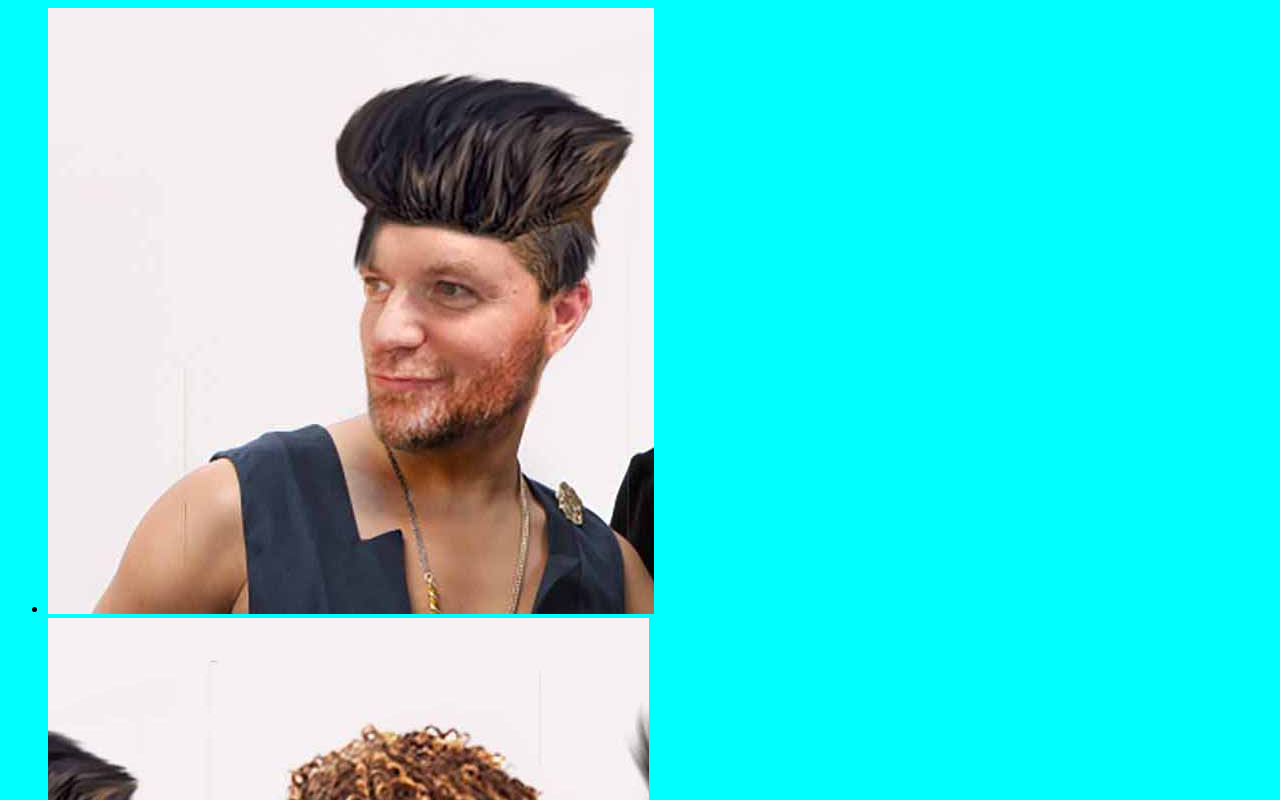
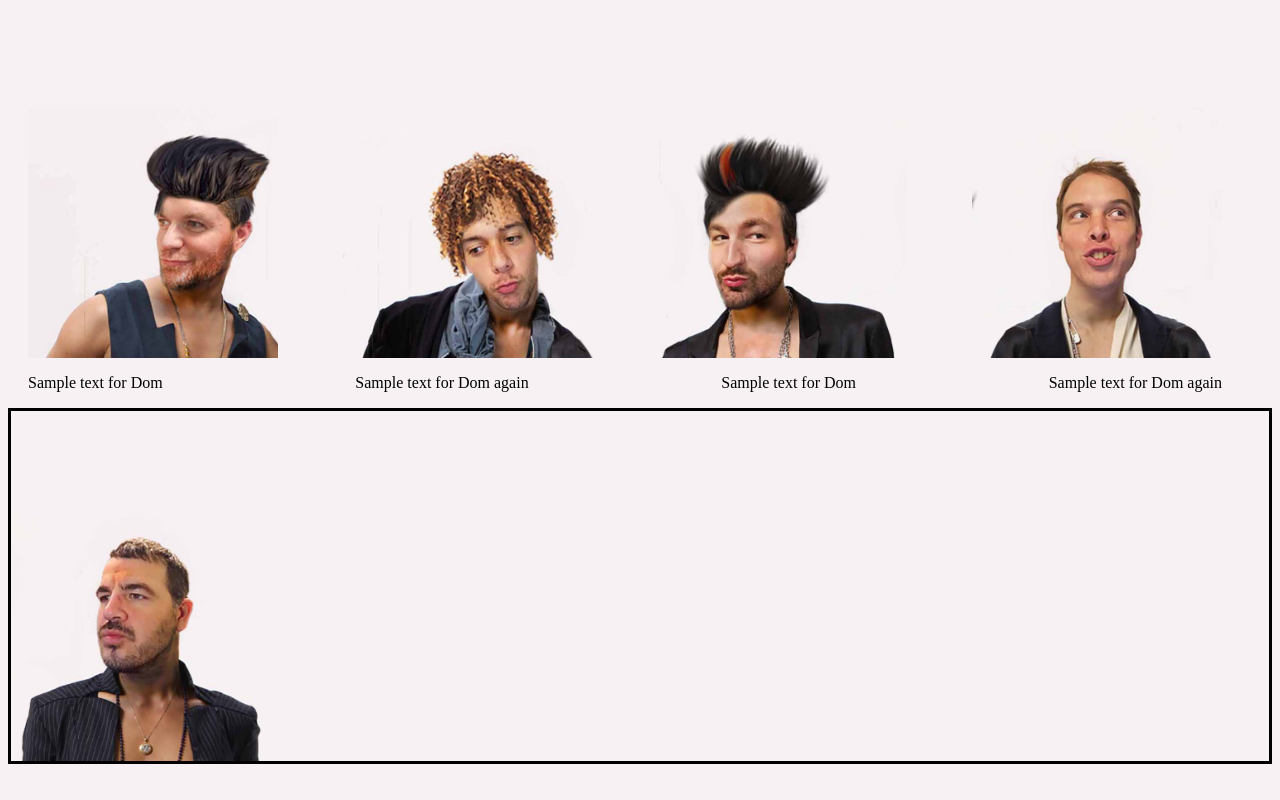
Before and after one commit to nss-evening-cohort-8/bandz-adios-pantalones, a plain HTML site: page html/biography.html in a window 1280 px wide. Shown: the top 800 px of the page. Drawn offline with Linux system fonts and the light colour scheme.

Commit message:
updated profile images and have them set

```diff
--- a/css/main.css
+++ b/css/main.css
@@ -1,5 +1,5 @@
 body{
-    background-color: aqua;
+    background-color: #f7f1f3;
 }
 
 .bio {
@@ -7,5 +7,46 @@ body{
 }
 
 .bio_list {
+    display: flex;
+    /* border: solid 2px green; */
+    justify-content: space-between;
+    margin-right:50px;
+    margin-left:20px;
+}
+a,
+.maco,
+.robo,
+.chabo {
+    justify-content: center;
+    /* border: solid 3px black; */
+    flex-wrap: wrap;
+    margin-top: 100px;
+}
+.timbo{
+    justify-content: center;
+    /* border: solid 3px black; */
+    flex-wrap: wrap;
+    margin-top: 100px;
+}
+
+.div-waybo {
+    display: flex;
+    border: solid 3px black;
+}
+.waybo{
+    flex-direction: row;
+    justify-content: flex-end;
+    /* border: solid 3px black; */
+}
+.p-tag1 {
 
 }
+.p-tag2 {
+
+}
+.p-tag3 {
+
+}
+.p-tag4 {
+
+}
--- a/html/biography.html
+++ b/html/biography.html
@@ -11,16 +11,27 @@
         <!-- .CSS MAKE THE UL FLEX AND JUSTIFY  CONTENT CENTER -->
         <!-- .CSS FLEX DIRECTION ROW  -->
         <!-- .CSS ALIGN ITEM (LAST) -->
-        <ul class="bio_list">
-            <li><img src="/images/img_BIO/maco.jpg" alt="Maco"></li>
-            <li><img src="/images/img_BIO/robo.jpg" alt="Robo"></li>
-            <li><img src="/images/img_BIO/chabo.jpg" alt="Chabo"></li>
-            <li><img src="/images/img_BIO/timbo.jpg" alt="Timbo"></li>
-            <li><img src="/images/img_BIO/waybo.jpg" alt="Waybo"></li>
-        </ul>
+        <div class="bio_list">
+            <a class="maco"><img src="/images/img_BIO/maco2.jpg" width="250" height="250" alt="Maco"></a>
+            <a class="robo"><img src="/images/img_BIO/robo2.jpg" width="250" height="250" alt="Robo"></a>
+            <a class="chabo"><img src="/images/img_BIO/chabo2.jpg" width="250" height="250" alt="Chabo"></a>
+            <a class="timbo"><img src="/images/img_BIO/timbo2.jpg" width="250" height="250" alt="Timbo"></a>
+            <!-- <a class="bio_a"><img src="/images/img_BIO/waybo.jpg" width="200" height="200" alt="Waybo"></a> -->
+        </div>
 
+        <div class="bio_list">
+            <!-- I think adding an unordered list for each 'p' below for the print to DOM -->
+            <p class="p-tag1">Sample text for Dom</p>
+            <p class="p-tag2">Sample text for Dom again</p>
+            <p class="p-tag3">Sample text for Dom</p>
+            <p class="p-tag4">Sample text for Dom again</p>
+        </div>
+        <div class="div-waybo">
+            <a class="waybo"><img src="/images/img_BIO/waybo2.jpg" width="250" height="250" alt="Waybo"></a>
+
+        </div>
     </div>
 
-    <script src="/js/main.js"></script>
+    <script src="../js/main.js"></script>
 </body>
 </html>
```
Also changed, not shown: index.html (+1 -1 lines), images/img_BIO/chabo2.jpg (added), images/img_BIO/maco2.jpg (added), images/img_BIO/robo2.jpg (added), images/img_BIO/timbo2.jpg (added), images/img_BIO/waybo2.jpg (added).
